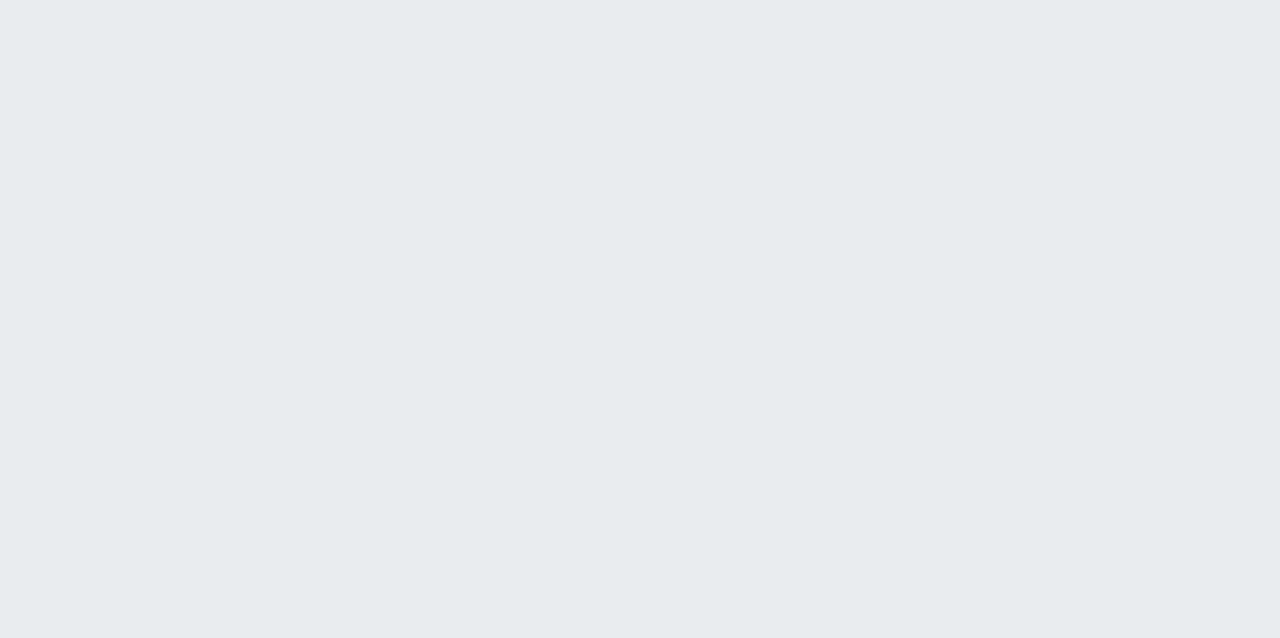
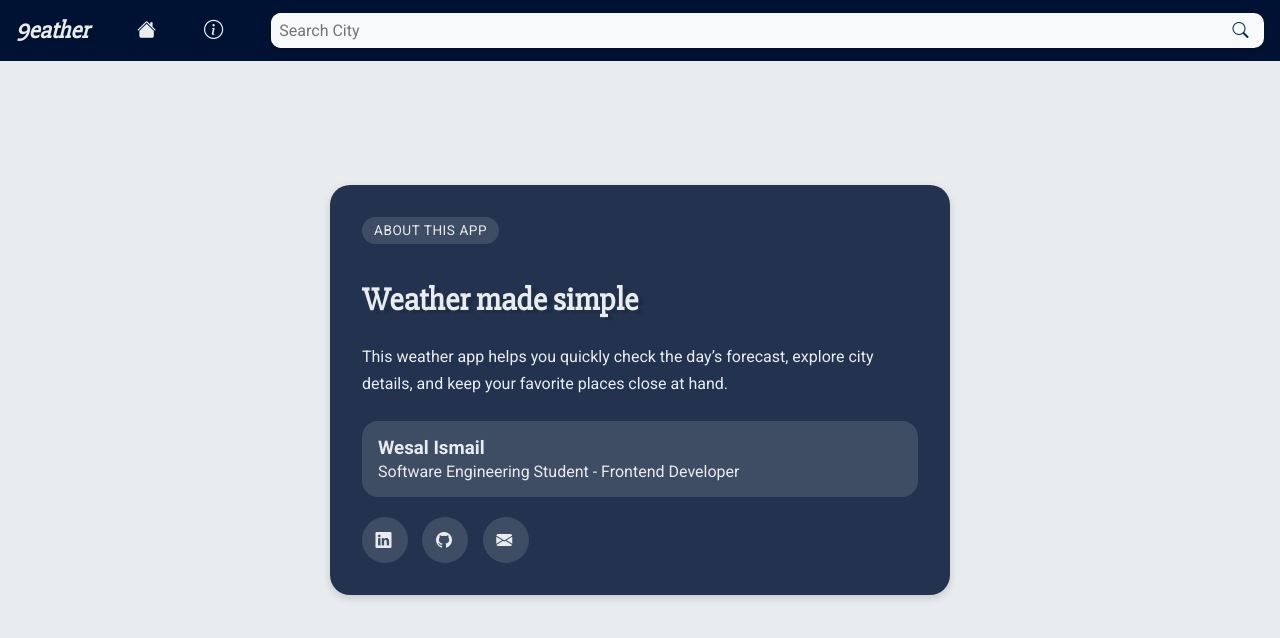
Before and after one commit to we2004/weather-app, a React (Vite) app: page /about in a window 1280 px wide. Before the commit this address had no page. Shown: the top 638 px of the page. Built offline with nearby package versions, Linux system fonts and the light colour scheme.

Commit message:
add About page and update Header for navigation

```diff
--- a/src/App.tsx
+++ b/src/App.tsx
@@ -1,6 +1,8 @@
 import { Routes, Route } from "react-router-dom"
 import WeatherDashboard from "./pages/WeatherDashboard"
 import FavoriteCity from "./pages/FavoriteCity"
+import About from "./pages/About"
+
 function App() {
   return (
     <Routes>
@@ -13,6 +15,11 @@ function App() {
         path="favorite"
         element={<FavoriteCity />}
       />
+
+      <Route
+        path="about"
+        element={<About />}
+      />
     </Routes>
   )
 }
--- a/src/components/Header.css
+++ b/src/components/Header.css
@@ -58,7 +58,7 @@
   color: var(--light-font-color);
 }
 
-.fav-icon, .home-icon {
+.fav-icon, .home-icon, .about-icon {
   font-size: 1.2rem;
   color: var(--light-font-color);
 
@@ -66,12 +66,7 @@
   transition: all 0.3s ease;
 }
 
-.fav-icon:hover {
+.fav-icon:hover,.home-icon:hover, .about-icon:hover {
   transform: scale(1.5);
   color: rgb(194, 0, 0);
 }
-
-.home-icon:hover {
-  transform: scale(1.5);
-  color: rgb(0, 194, 0);
-}
--- a/src/components/Header.tsx
+++ b/src/components/Header.tsx
@@ -21,6 +21,13 @@ function Header({ icon, toHomePage }: HeaderProps) {
           {icon}
         </NavLink>
 
+        <NavLink
+          to="about"
+          className="about-icon"
+        >
+          <i className="bi bi-info-circle"></i>
+        </NavLink>
+
         <div className="search-bar">
           <input
             type="search"
--- a/src/index.css
+++ b/src/index.css
@@ -1,9 +1,11 @@
 :root {
   --light-background: #e9ecef;
+  --text-background: rgba(255, 255, 255, 0.12);
   --primary-dark-background: #001233;
   --secondary-dark-background: #0353a4;
   --main-card-background: #001233d8;
   --small-card-background: #0353a4c4;
+
 
   --light-font-color: #e9ecef;
   --dark-font-color: #002855;
--- /dev/null
+++ b/src/pages/About.css
@@ -0,0 +1,77 @@
+.about-page {
+  display: flex;
+  justify-content: center;
+  align-items: center;
+  min-height: 80vh;
+}
+
+.about-card {
+  width: min(100%, 620px);
+  background-color: var(--main-card-background);
+  color: var(--light-font-color);
+  border-radius: 20px;
+  padding: 2rem;
+  box-shadow: var(--dark-shadow);
+}
+
+.about-badge {
+  display: inline-block;
+  margin-bottom: 0.75rem;
+  padding: 0.35rem 0.75rem;
+  border-radius: 999px;
+  background: var(--text-background);
+  font-size: 0.85rem;
+  letter-spacing: 0.04em;
+  text-transform: uppercase;
+}
+
+.about-title {
+  margin: 0 0 0.75rem;
+  color: var(--light-font-color);
+}
+
+.about-text {
+  line-height: 1.7;
+  margin-bottom: 1.5rem;
+  color: var(--light-font-color);
+}
+
+.profile-card {
+  display: flex;
+  align-items: center;
+  gap: 1rem;
+  padding: 1rem;
+  border-radius: 16px;
+  background: var(--text-background);
+  margin-bottom: 1.25rem;
+}
+
+.profile-card h3 {
+  margin-bottom: 0.2rem;
+}
+
+.profile-card p {
+  color: var(--light-font-color);
+}
+
+.social-links {
+  display: flex;
+  gap: 0.9rem;
+}
+
+.social-link {
+  display: inline-flex; /* the container only takes as much width as its contents, while still using flexbox layout inside.*/
+  align-items: center;
+  justify-content: center;
+  width: 46px;
+  height: 46px;
+  border-radius: 50%;
+  color: var(--light-font-color);
+  background: var(--text-background);
+  transition: all 0.2s ease;
+}
+
+.social-link:hover {
+  transform: translateY(-2px);
+  background: var(--text-background);
+}
--- /dev/null
+++ b/src/pages/About.tsx
@@ -0,0 +1,66 @@
+import Header from "../components/Header"
+import "./About.css"
+
+const profileName = "Wesal Ismail"
+const role = "Software Engineering Student - Frontend Developer"
+const aboutText =
+  "This weather app helps you quickly check the day’s forecast, explore city details, and keep your favorite places close at hand."
+const socialLinks = [
+  {
+    label: "LinkedIn",
+    href: "https://www.linkedin.com/in/wesal-ismail-410372330?utm_source=share_via&utm_content=profile&utm_medium=member_android",
+    icon: <i className="bi bi-linkedin"></i>
+  },
+  {
+    label: "GitHub",
+    href: "https://github.com/we2004",
+    icon: <i className="bi bi-github"></i>
+  },
+  {
+    label: "Email",
+    href: "mailto:wsalasmayl363@gmail.com",
+    icon: <i className="bi bi-envelope-fill"></i>
+  }
+]
+
+function About() {
+  return (
+    <>
+      <Header
+        icon={<i className="bi bi-house-fill"></i>}
+        toHomePage={true}
+      />
+
+      <div className="about-page">
+        <section className="about-card">
+          <span className="about-badge">About this app</span>
+          <h2 className="section-title about-title">Weather made simple</h2>
+          <p className="about-text">{aboutText}</p>
+
+          <div className="profile-card">
+            <div>
+              <h3>{profileName}</h3>
+              <p>{role}</p>
+            </div>
+          </div>
+
+          <div className="social-links">
+            {socialLinks.map((link) => (
+              <a
+                key={link.label}
+                href={link.href}
+                target="_blank"
+                rel="noreferrer"
+                className="social-link"
+              >
+                {link.icon}
+              </a>
+            ))}
+          </div>
+        </section>
+      </div>
+    </>
+  )
+}
+
+export default About
```
